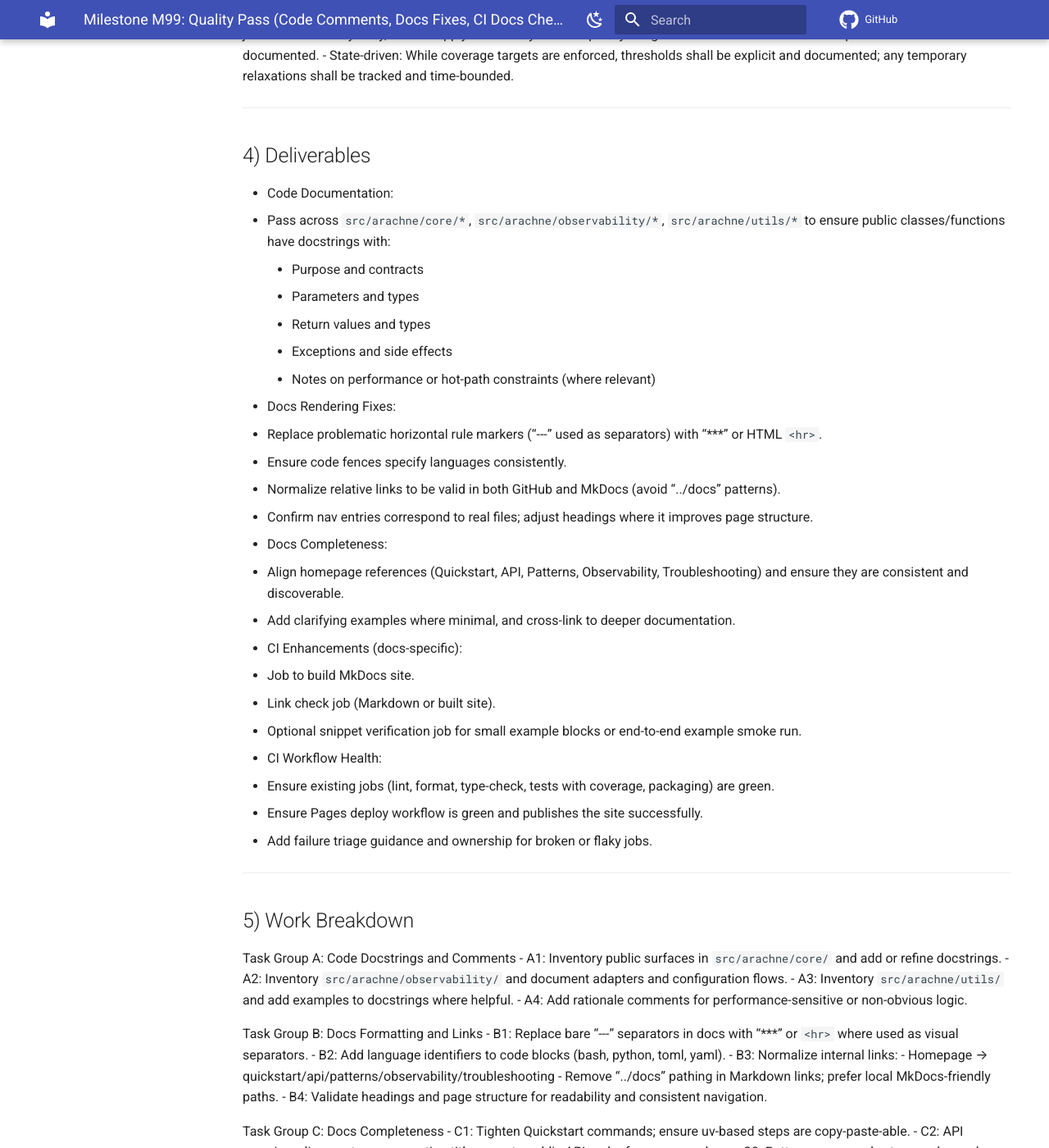
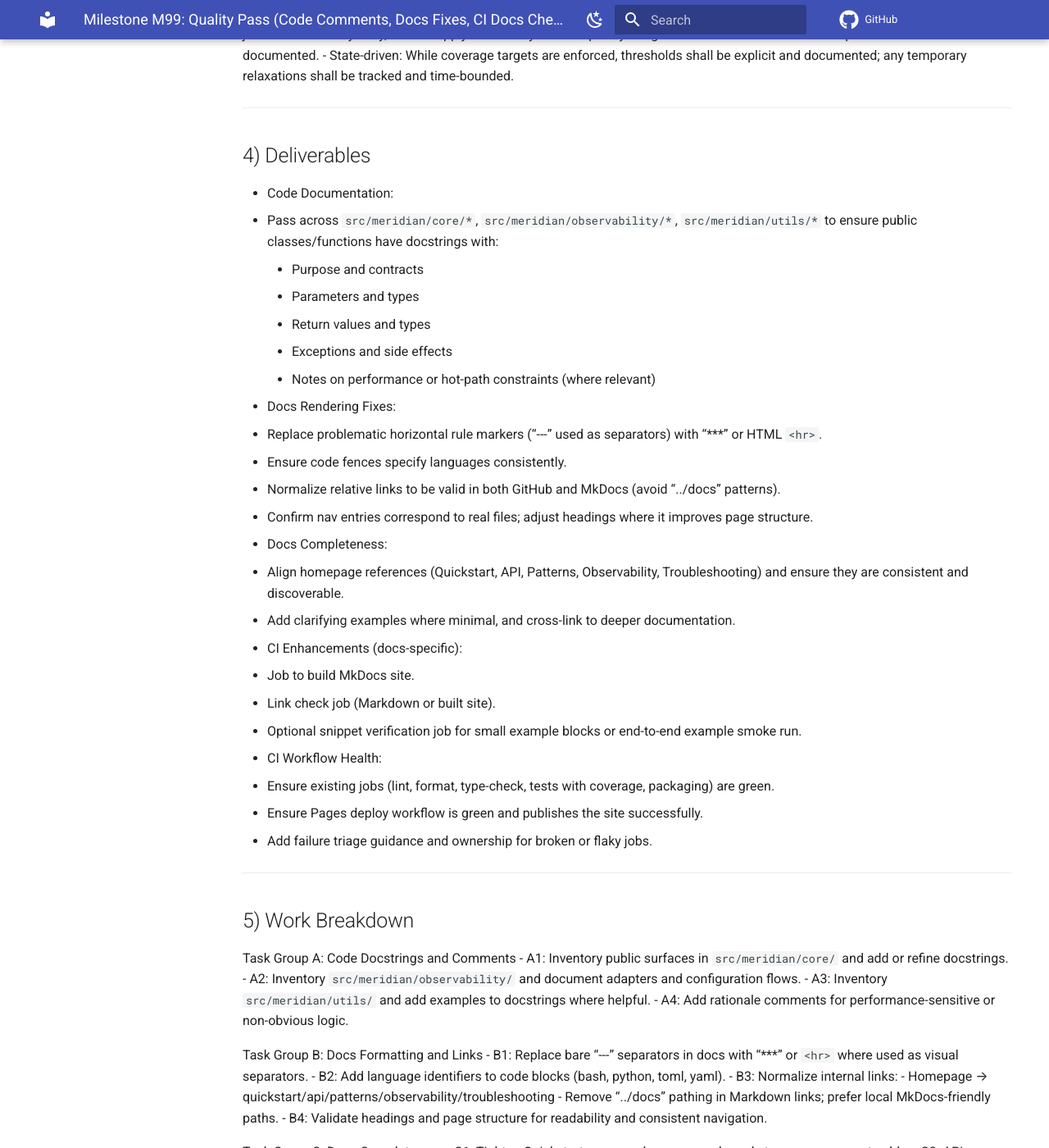
Before and after one commit to GhostWeaselLabs/arachne, an MkDocs documentation site: the page built from docs/plan/M99-quality-pass.md, in a window 1280 px wide and 1400 px high, scrolled down 1709 px. Shown: the whole window at 82% size. Built offline with MkDocs 1.6.1 and Material for MkDocs 9.7.7, drawn with Linux system fonts in a browser that asks for light colours; comment, search, counter and statistics services are not loaded; some of the changed text lies outside the part shown.

Commit message:
plans: update milestone docs to Meridian naming, paths, metrics prefixes, and CLI references

```diff
--- a/docs/plan/M99-quality-pass.md
+++ b/docs/plan/M99-quality-pass.md
@@ -71,7 +71,7 @@ CI Workflow Health (All Jobs Green)
 ## 4) Deliverables
 
 - Code Documentation:
-  - Pass across `src/arachne/core/*`, `src/arachne/observability/*`, `src/arachne/utils/*` to ensure public classes/functions have docstrings with:
+  - Pass across `src/meridian/core/*`, `src/meridian/observability/*`, `src/meridian/utils/*` to ensure public classes/functions have docstrings with:
     - Purpose and contracts
     - Parameters and types
     - Return values and types
@@ -99,9 +99,9 @@ CI Workflow Health (All Jobs Green)
 ## 5) Work Breakdown
 
 Task Group A: Code Docstrings and Comments
-- A1: Inventory public surfaces in `src/arachne/core/` and add or refine docstrings.
-- A2: Inventory `src/arachne/observability/` and document adapters and configuration flows.
-- A3: Inventory `src/arachne/utils/` and add examples to docstrings where helpful.
+- A1: Inventory public surfaces in `src/meridian/core/` and add or refine docstrings.
+- A2: Inventory `src/meridian/observability/` and document adapters and configuration flows.
+- A3: Inventory `src/meridian/utils/` and add examples to docstrings where helpful.
 - A4: Add rationale comments for performance-sensitive or non-obvious logic.
 
 Task Group B: Docs Formatting and Links
@@ -141,7 +141,7 @@ Task Group E: CI Workflow Health (All Jobs Green)
   - Code fences include proper language identifiers.
   - Homepage and README consistently link to Quickstart, API, Patterns, Observability, and Troubleshooting.
 - Code Docstrings
-  - All public classes, functions, and modules in `src/arachne` have typed docstrings with contracts and side effects where applicable.
+  - All public classes, functions, and modules in `src/meridian` have typed docstrings with contracts and side effects where applicable.
   - Comments exist for non-obvious logic and performance-sensitive sections.
 - CI
   CI
@@ -200,9 +200,9 @@ CI
 ## 10) Execution Checklist
 
 Code Documentation
-- [x] `src/arachne/core/*` docstrings complete and typed — Completed across Node, Message, Ports, Policies, Edge, Priority Queue, Runtime Plan, Subgraph, and module init. Includes parameters, returns, exceptions, and side‑effects.
-- [x] `src/arachne/observability/*` docstrings complete and typed — Completed for logging, metrics, tracing, and unified config; includes usage and configuration semantics.
-- [x] `src/arachne/utils/*` docstrings complete and typed — Completed for ids, time, and validation helpers; clarified legacy aliases and shallow vs. runtime validations.
+- [x] `src/meridian/core/*` docstrings complete and typed — Completed across Node, Message, Ports, Policies, Edge, Priority Queue, Runtime Plan, Subgraph, and module init. Includes parameters, returns, exceptions, and side‑effects.
+- [x] `src/meridian/observability/*` docstrings complete and typed — Completed for logging, metrics, tracing, and unified config; includes usage and configuration semantics.
+- [x] `src/meridian/utils/*` docstrings complete and typed — Completed for ids, time, and validation helpers; clarified legacy aliases and shallow vs. runtime validations.
 - [x] Non-obvious logic annotated with short clarifying comments — Added notes on backpressure, fairness model, coalescing behavior, and timing utilities.
 
 Docs Rendering and Structure
```
Also changed, not shown: docs/api.md (+1 -1 lines), docs/patterns.md (+7 -7 lines), docs/plan/00-ears-requirements-and-architecture.md (+2 -2 lines), docs/plan/99-post-v1-roadmap.md (+3 -3 lines).
